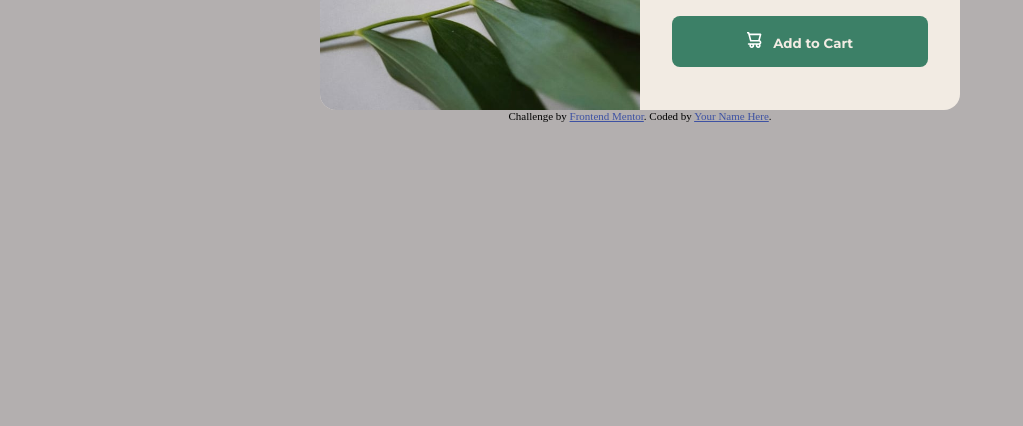
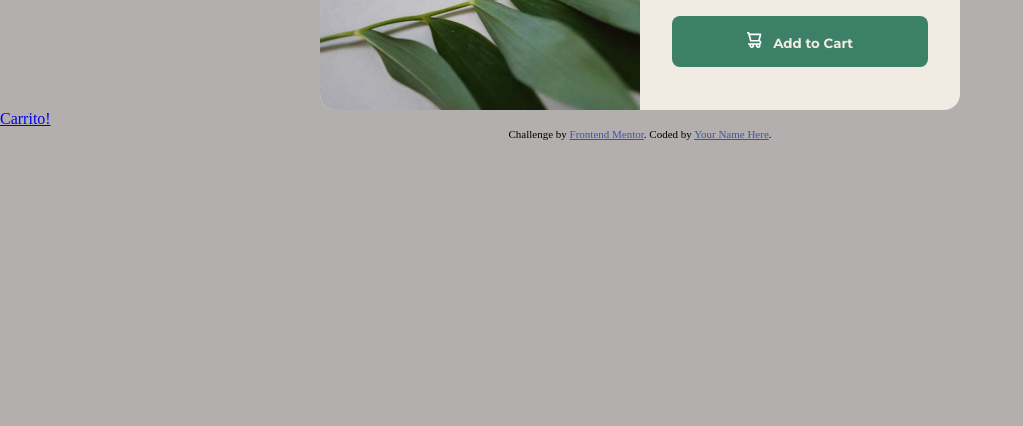
Before and after one commit to JFAquinoPando/carritoIDT, a plain HTML site: page index.html in a window 1280 px wide. Shown: the part 374-800 px from the top of the page, without its empty margins (0-1023 px from the left). Drawn offline with nearby package versions, Linux system fonts and the light colour scheme.

Commit message:
Archivos + carrito

```diff
--- a/index.html
+++ b/index.html
@@ -66,7 +66,9 @@
 
     </div>
   </div>
-
+  <div>
+    <a href="./carrito.html">Carrito!</a>
+  </div>
   <div class="attribution">
     Challenge by <a href="https://www.frontendmentor.io?ref=challenge" target="_blank">Frontend Mentor</a>.
     Coded by <a href="#">Your Name Here</a>.
```
